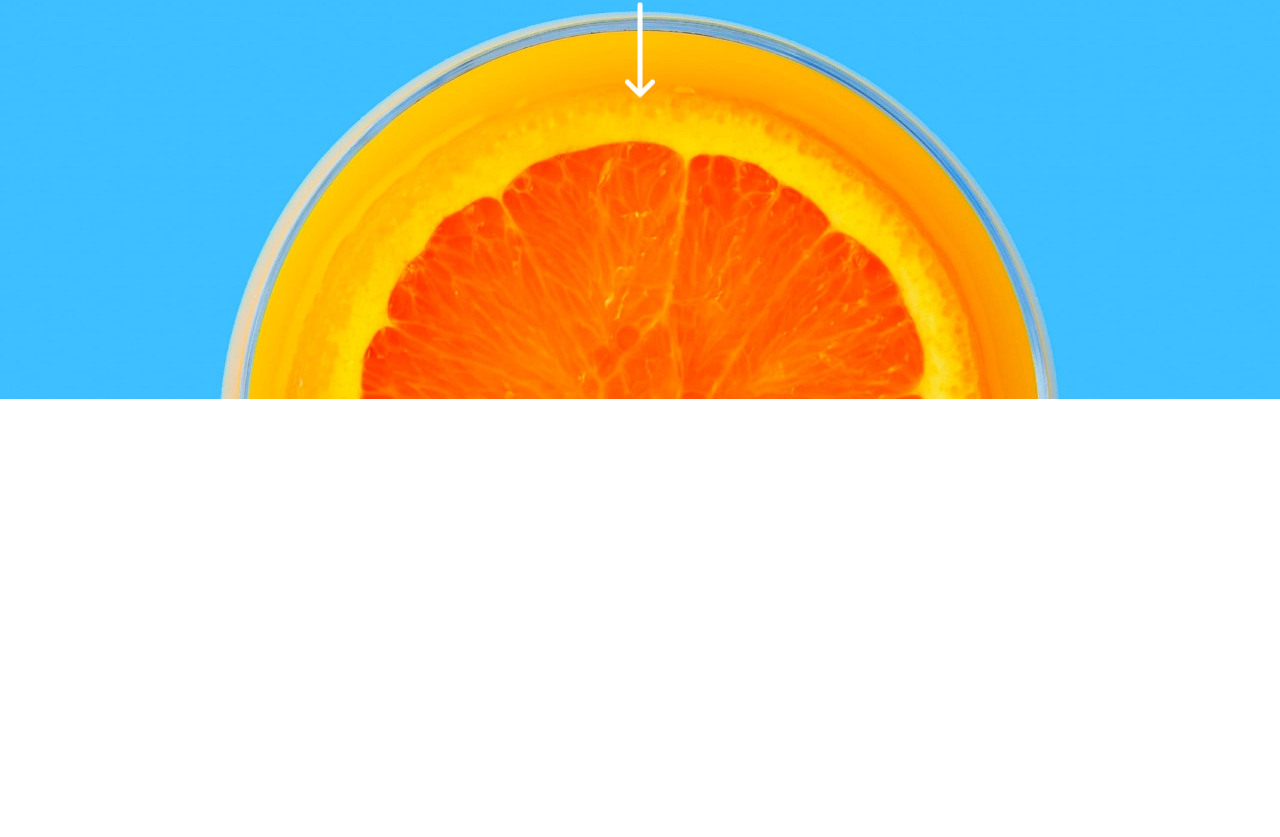
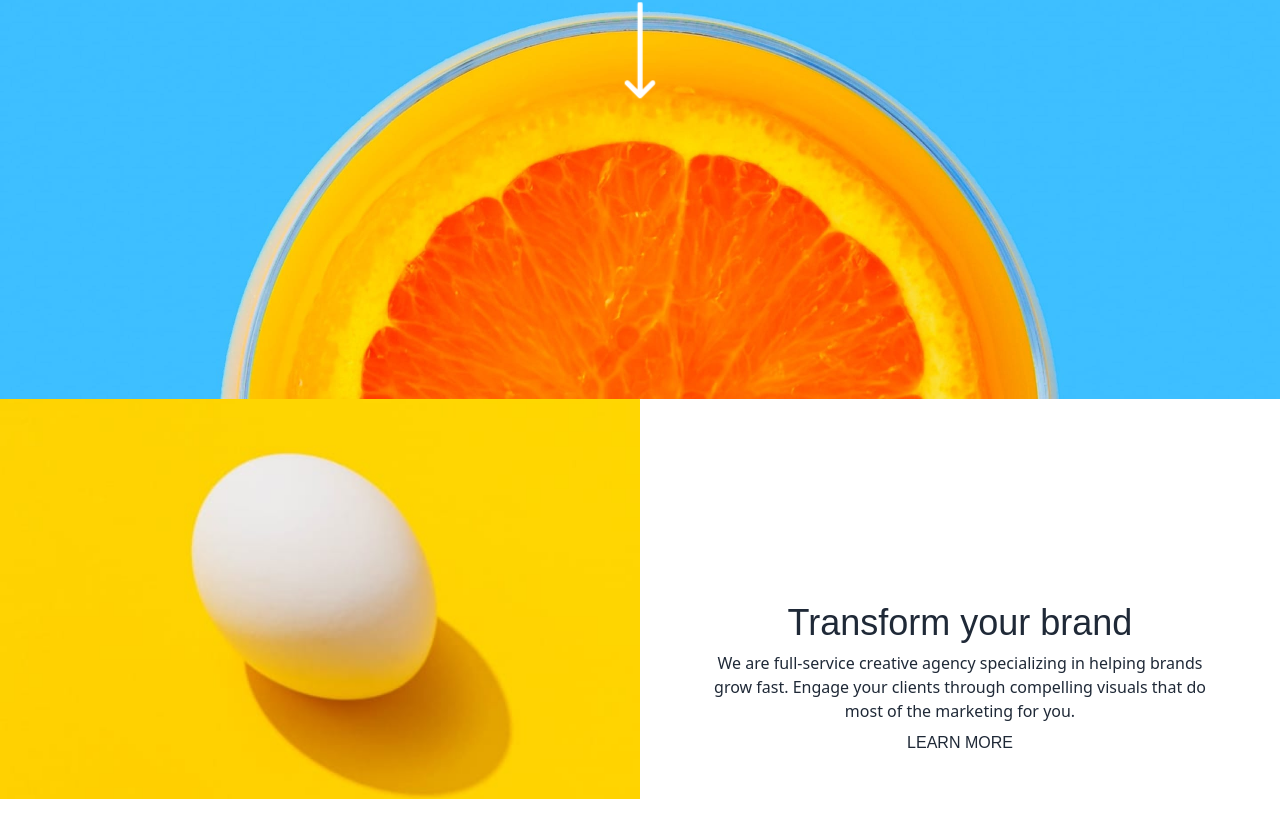
Before and after one commit to kennedybabu/sunnyside-frontend, a React (Create React App) app: page / in a window 1280 px wide. Shown: the part 401-1238 px from the top of the page. Before the commit the page ends 800 px from the top, so only its background shows below. Built offline with nearby package versions, Linux system fonts and the light colour scheme.

Commit message:
feature: create and style the transform section

```diff
--- a/src/App.js
+++ b/src/App.js
@@ -1,11 +1,13 @@
 import Nav from "./components/Nav";
 import Hero from "./components/Hero";
+import Transform from "./components/Transform";
 
 function App() {
   return (
     <div>
       <Nav />
       <Hero />
+      <Transform />
     </div>
   );
 }
--- a/src/components/Nav.jsx
+++ b/src/components/Nav.jsx
@@ -8,8 +8,6 @@ const Nav = () => {
 
     const handleNav = () => setNav(!nav)
 
-    console.log(nav)
-
   return (
     <div className='absolute w-full top-0 left-0'>
         {/* container */}
@@ -19,10 +17,10 @@ const Nav = () => {
             </div>
             <div className='hidden md:flex font-[Barlow] text-xl text-[white]'>
                 <ul className='flex'>
-                    <li className='px-4 md:px-6 py-2 cursor-pointer hover:bg-[white] hover:text-[#154458] hover:rounded-[30px] hover:uppercase duration-100'>About</li>
-                    <li className='px-4 md:px-6 py-2 cursor-pointer hover:bg-[white] hover:text-[#154458] hover:rounded-[30px] hover:uppercase duration-100'>Services</li>
-                    <li className='px-4 md:px-6 py-2 cursor-pointer hover:bg-[white] hover:text-[#154458] hover:rounded-[30px] hover:uppercase duration-100'>Projects</li>
-                    <li className='px-4 md:px-6 py-2 cursor-pointer hover:bg-[white] hover:text-[#154458] hover:rounded-[30px] hover:uppercase duration-100'>Contact</li>
+                    <li className='px-4 lg:px-6 py-2 cursor-pointer hover:bg-[white] hover:text-[#154458] hover:rounded-[30px] hover:uppercase duration-100'>About</li>
+                    <li className='px-4 lg:px-6 py-2 cursor-pointer hover:bg-[white] hover:text-[#154458] hover:rounded-[30px] hover:uppercase duration-100'>Services</li>
+                    <li className='px-4 lg:px-6 py-2 cursor-pointer hover:bg-[white] hover:text-[#154458] hover:rounded-[30px] hover:uppercase duration-100'>Projects</li>
+                    <li className='px-4 lg:px-6 py-2 cursor-pointer hover:bg-[white] hover:text-[#154458] hover:rounded-[30px] hover:uppercase duration-100'>Contact</li>
                 </ul>
             </div>
 
--- /dev/null
+++ b/src/components/Transform.jsx
@@ -0,0 +1,24 @@
+import React from 'react'
+
+const Transform = () => {
+  return (
+    <div className='w-full h-screen md:h-[70vh]'>
+        {/* container */}
+        <div className='grid h-full w-full md:grid-cols-2'>
+            <div className='order-2 text-center w-full h-full flex flex-col  justify-center px-2 text-gray-800'>
+                <h1 className='text-4xl mx-auto max-w-[80%] text-header'>Transform your brand</h1>
+                <p className='text-[16px] max-w-[80%] mx-auto py-2 text-gray-800'>We are full-service creative agency specializing in helping brands grow
+                    fast. Engage your clients through compelling visuals that do most of the
+                    marketing for you.
+                </p>
+                <a href="#" className='uppercase text-header'>Learn more</a>
+            </div>
+            <div className='transform-img w-full h-[50vh] order-1'>
+
+            </div>
+        </div>
+    </div>
+  )
+}
+
+export default Transform
--- a/src/index.css
+++ b/src/index.css
@@ -53,3 +53,11 @@
     animation: pointer 2s linear infinite;
     transition: all ease-in-out;
 }
+
+
+.transform-img {
+    background-image: url(./assets/image-transform.jpg);
+    background-size: cover;
+    background-position: center;
+    background-repeat: no-repeat;
+}
```
